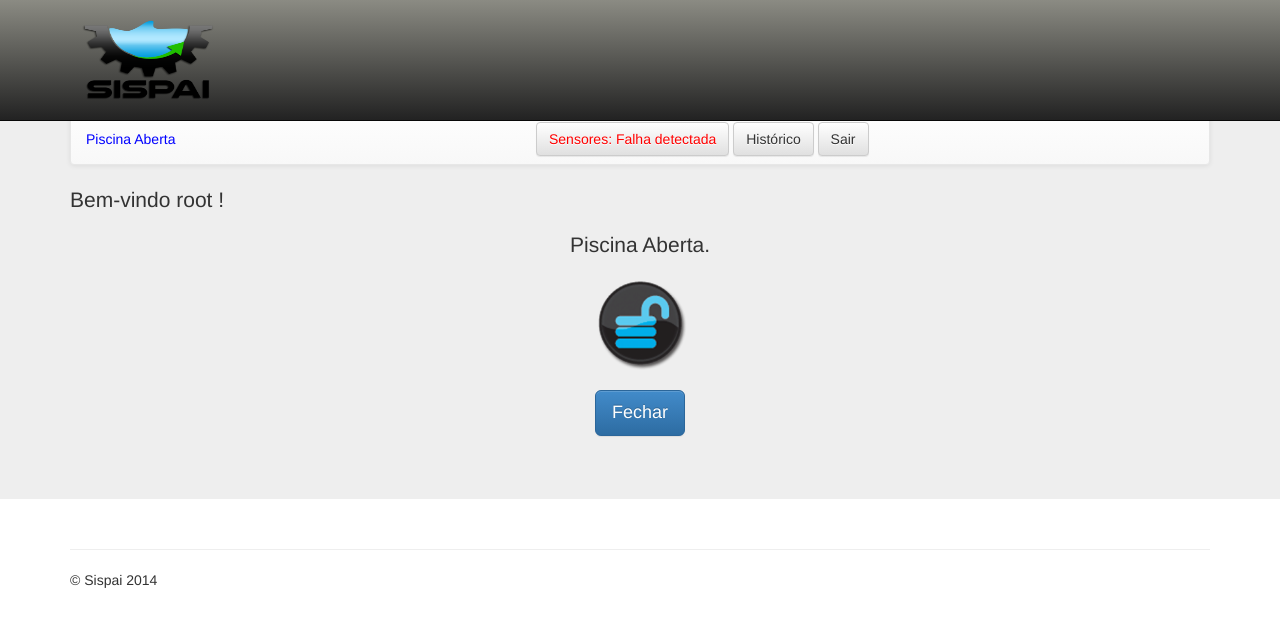
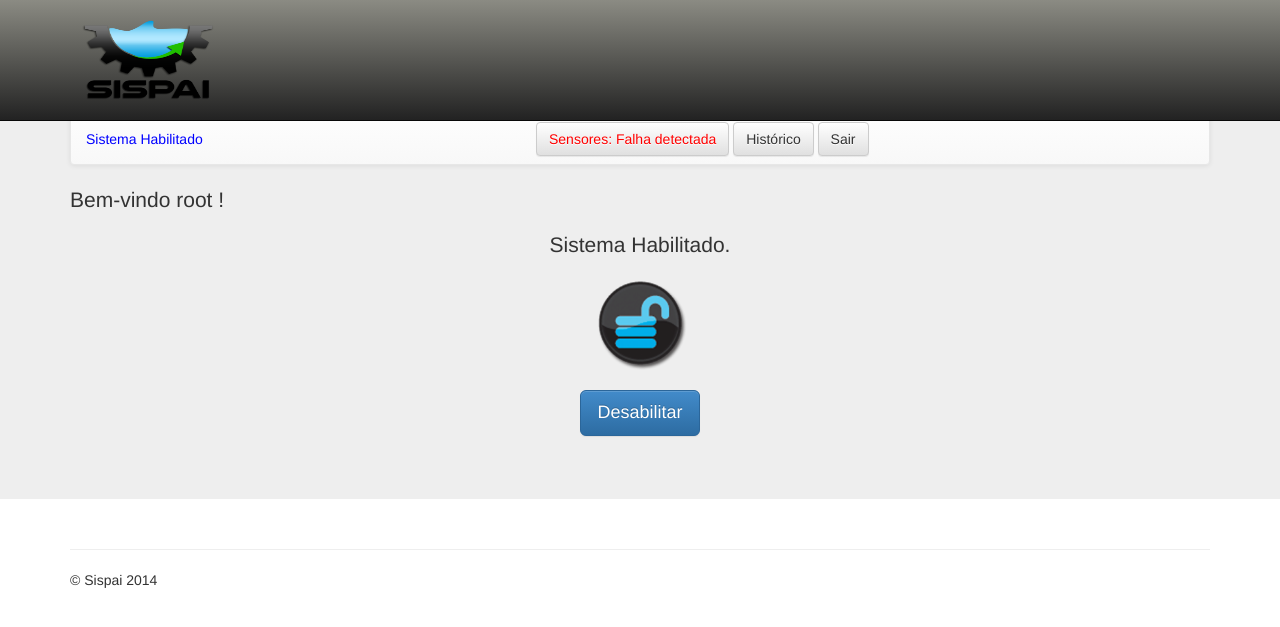
Before and after one commit to guscl/django-sispai, a Django app: page /core/ in a window 1280 px wide. Shown: the top 627 px of the page. Run offline with Django 3.2, Linux system fonts and the light colour scheme; a user stored in the database is signed in; data comes from the database, SQL or seed files in the repository; parts of the project's set-up code (start-up, migrations or seed data) failed here and were passed over; some libraries are stand-ins or nearby versions.

Commit message:
final layot adjustments

```diff
--- a/sispai/settings.py
+++ b/sispai/settings.py
@@ -120,7 +120,6 @@ INSTALLED_APPS = (
     'django.contrib.messages',
     'django.contrib.staticfiles',
     'core',
-    'south',
     # Uncomment the next line to enable the admin:
     'django.contrib.admin',
     # Uncomment the next line to enable admin documentation:
--- a/templates/core/base.html
+++ b/templates/core/base.html
@@ -11,13 +11,13 @@
         <form id="atv" align="center" action="/core/toggle" method="get">
           <div align="center">
            {% if ativado %}
-           <p align="center">Piscina Aberta.</p>
+           <p align="center">Sistema Habilitado.</p>
            <p><img src="{% static "img/open1.png" %}" width="100" height="100"></p>
-        	 <p><input align="center" class="btn btn-primary btn-lg" role="button" type = "submit" value="Fechar"></p>
+        	 <p><input align="center" class="btn btn-primary btn-lg" role="button" type = "submit" value="Desabilitar"></p>
             {% else %}
-            <p align="center">Piscina Fechada.</p>
+            <p align="center">Sistema Desabilitado.</p>
             <p><img src="{% static "img/close1.png" %}" width="100" height="100"></p>
-	         <p><input align="center" class="btn btn-primary btn-lg" role="button" type = "submit" value="Abrir"></p>
+	         <p><input align="center" class="btn btn-primary btn-lg" role="button" type = "submit" value="Habilitar"></p>
             {% endif %}
           </div>
         </form>
--- a/templates/history.html
+++ b/templates/history.html
@@ -1,8 +1,7 @@
 {% extends 'structure.html' %}
 
-
 {% block body_page %}
-
+	<div class="container">
 	<a href="/core/">Inicial</a>
 
 	<table class="table table-bordered">
@@ -21,5 +20,5 @@
 			{%endfor%}
 		</tbody>
 	</table>
-
+</div>
 {% endblock %}
--- a/templates/sensor_report.html
+++ b/templates/sensor_report.html
@@ -1,7 +1,7 @@
 {% extends 'structure.html' %}
 
 {% block body_page %}
-
+<div class="container">
 	<a href="/core/">Inicial</a>
 
 <table class="table table-bordered">
@@ -48,5 +48,5 @@
 		</tr>
 	</tbody>
 </table>
-
+</div>
 {% endblock %}
--- a/templates/structure.html
+++ b/templates/structure.html
@@ -38,7 +38,7 @@
             <span class="icon-bar"></span>
             <span class="icon-bar"></span>
           </button>
-          <a href="http://127.0.0.1:8000/core/" ><img src="{% static "img/SISPAI.png" %}" width="150" height="120"></a>
+          <a href="/core/" ><img src="{% static "img/SISPAI.png" %}" width="150" height="120"></a>
         </div>
         <div class="navbar-collapse collapse">
 
@@ -62,9 +62,9 @@
 		{%if usuario%}
 		<a href="/core/">
 		{%if ativado %}
-    		<font color="blue"> Piscina Aberta</font>
+    		<font color="blue"> Sistema Habilitado</font>
     	{%else%}
-    		<font color="red"> Piscina Fechada</font>
+    		<font color="red"> Sistema Desabilitado</font>
     	{%endif%}
     	</a>
 		    </td>
```
